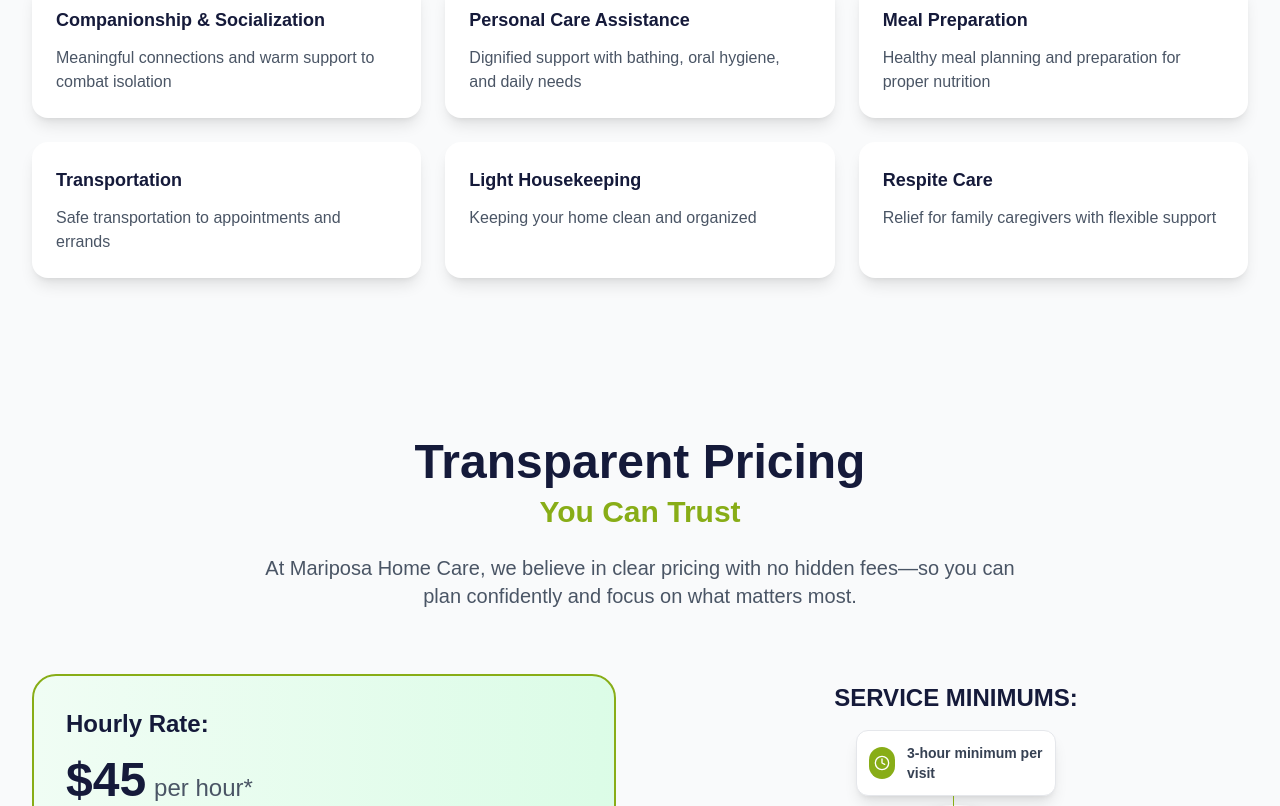
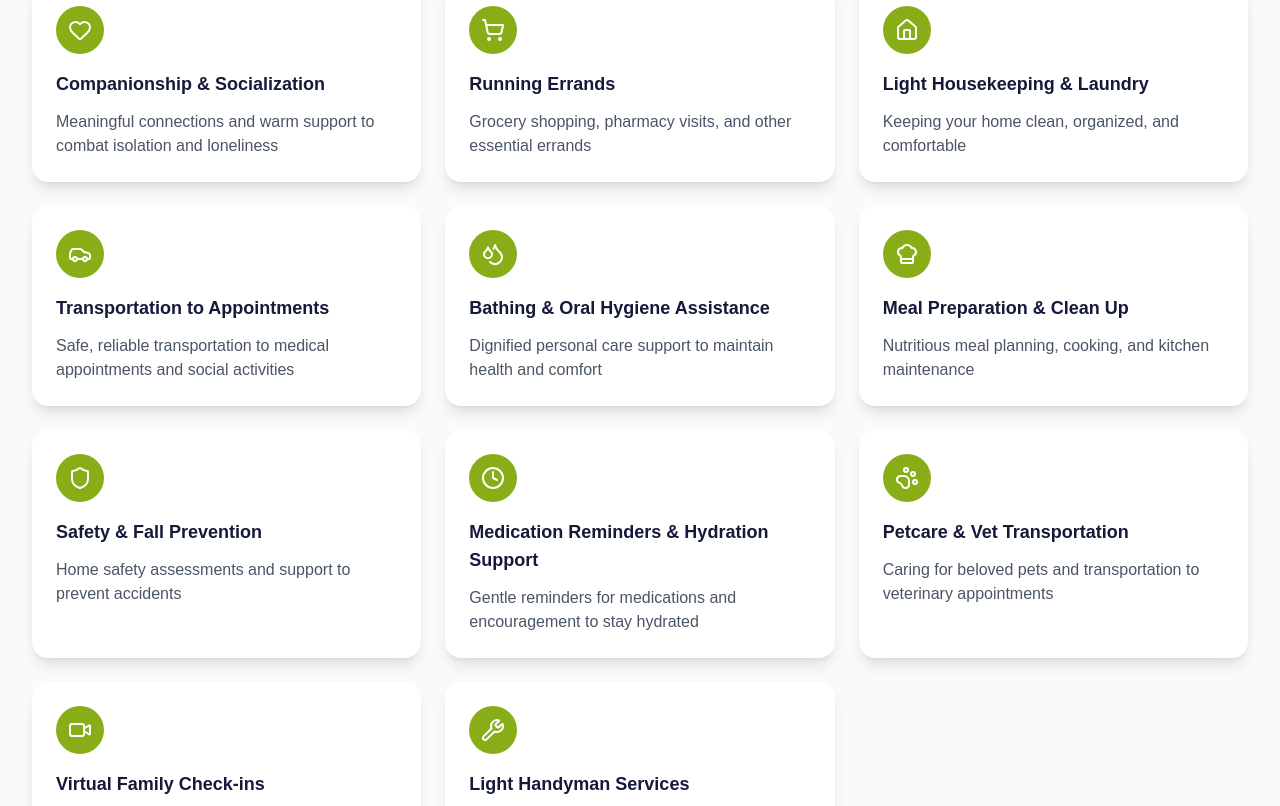
Before and after one commit to brendonwanderlust/mariposa-home-site, a React (Vite) app: page /seniors in a window 1280 px wide. Shown: the part 1334-2140 px from the top of the page. Built offline with nearby package versions, Linux system fonts and the light colour scheme.

Commit message:
senior services changes

```diff
--- a/src/components/Pricing.tsx
+++ b/src/components/Pricing.tsx
@@ -1,5 +1,6 @@
 import { Calendar, Clock } from "lucide-react";
 import React from "react";
+import PhoneLink from "./PhoneLink";
 
 interface PricingProps {
   variant?: "seniors" | "families";
@@ -100,7 +101,7 @@
               </h3>
               <div className="flex items-baseline mb-4">
                 <span className="text-5xl font-bold text-mariposa-navy">
-                  $45
+                  $50
                 </span>
                 <span className="text-2xl text-gray-600 ml-2">per hour*</span>
               </div>
@@ -257,12 +258,11 @@
             <button className="bg-white text-mariposa-navy border-2 border-white px-8 py-3 rounded-full font-bold text-lg hover:bg-gray-100 transition-all duration-300">
               Schedule Free Consultation
             </button>
-            <a
-              href="tel:+16124004532"
+
+            <PhoneLink
+              displayText="Call (612) 400-4532"
               className="bg-mariposa-navy border-2 border-mariposa-navy text-white px-8 py-3 rounded-full font-bold text-lg hover:bg-blue-900 transition-all duration-300"
-            >
-              Call (612) 400-4532
-            </a>
+            ></PhoneLink>
           </div>
         </div>
       </div>
--- a/src/components/layout/Footer.tsx
+++ b/src/components/layout/Footer.tsx
@@ -90,7 +90,6 @@
               <li>Senior Companion Care</li>
               <li>Personal Care Assistance</li>
               <li>Newborn & New Family Support</li>
-              <li>Caregiver Respite</li>
               <li>Light Housekeeping</li>
               <li>Transportation</li>
             </ul>
--- a/src/pages/seniors/Seniors.tsx
+++ b/src/pages/seniors/Seniors.tsx
@@ -1,5 +1,18 @@
 import { Link } from "react-router-dom";
 import Pricing from "../../components/Pricing";
+import {
+  Heart,
+  ShoppingCart,
+  Home,
+  Car,
+  Droplets,
+  ChefHat,
+  Shield,
+  Clock,
+  PawPrint,
+  Video,
+  Wrench,
+} from "lucide-react";
 
 const Seniors = () => {
   return (
@@ -95,58 +108,140 @@
           </div>
 
           <div className="grid md:grid-cols-2 lg:grid-cols-3 gap-6">
-            {/* Service cards will be added here */}
-            <div className="bg-white rounded-2xl p-6 shadow-lg">
+            <div className="bg-white rounded-2xl p-6 shadow-lg transition-all duration-300 hover:transform hover:scale-105 hover:shadow-xl cursor-pointer">
+              <div className="w-12 h-12 bg-mariposa-green rounded-full flex items-center justify-center mb-4">
+                <Heart className="w-6 h-6 text-white" />
+              </div>
               <h3 className="text-lg font-bold text-mariposa-navy mb-3">
                 Companionship & Socialization
               </h3>
               <p className="text-gray-600">
-                Meaningful connections and warm support to combat isolation
+                Meaningful connections and warm support to combat isolation and
+                loneliness
               </p>
             </div>
 
-            <div className="bg-white rounded-2xl p-6 shadow-lg">
+            <div className="bg-white rounded-2xl p-6 shadow-lg transition-all duration-300 hover:transform hover:scale-105 hover:shadow-xl cursor-pointer">
+              <div className="w-12 h-12 bg-mariposa-green rounded-full flex items-center justify-center mb-4">
+                <ShoppingCart className="w-6 h-6 text-white" />
+              </div>
               <h3 className="text-lg font-bold text-mariposa-navy mb-3">
-                Personal Care Assistance
+                Running Errands
               </h3>
               <p className="text-gray-600">
-                Dignified support with bathing, oral hygiene, and daily needs
+                Grocery shopping, pharmacy visits, and other essential errands
               </p>
             </div>
 
-            <div className="bg-white rounded-2xl p-6 shadow-lg">
+            <div className="bg-white rounded-2xl p-6 shadow-lg transition-all duration-300 hover:transform hover:scale-105 hover:shadow-xl cursor-pointer">
+              <div className="w-12 h-12 bg-mariposa-green rounded-full flex items-center justify-center mb-4">
+                <Home className="w-6 h-6 text-white" />
+              </div>
               <h3 className="text-lg font-bold text-mariposa-navy mb-3">
-                Meal Preparation
+                Light Housekeeping & Laundry
               </h3>
               <p className="text-gray-600">
-                Healthy meal planning and preparation for proper nutrition
+                Keeping your home clean, organized, and comfortable
               </p>
             </div>
 
-            <div className="bg-white rounded-2xl p-6 shadow-lg">
+            <div className="bg-white rounded-2xl p-6 shadow-lg transition-all duration-300 hover:transform hover:scale-105 hover:shadow-xl cursor-pointer">
+              <div className="w-12 h-12 bg-mariposa-green rounded-full flex items-center justify-center mb-4">
+                <Car className="w-6 h-6 text-white" />
+              </div>
               <h3 className="text-lg font-bold text-mariposa-navy mb-3">
-                Transportation
+                Transportation to Appointments
               </h3>
               <p className="text-gray-600">
-                Safe transportation to appointments and errands
+                Safe, reliable transportation to medical appointments and social
+                activities
               </p>
             </div>
 
-            <div className="bg-white rounded-2xl p-6 shadow-lg">
+            <div className="bg-white rounded-2xl p-6 shadow-lg transition-all duration-300 hover:transform hover:scale-105 hover:shadow-xl cursor-pointer">
+              <div className="w-12 h-12 bg-mariposa-green rounded-full flex items-center justify-center mb-4">
+                <Droplets className="w-6 h-6 text-white" />
+              </div>
               <h3 className="text-lg font-bold text-mariposa-navy mb-3">
-                Light Housekeeping
+                Bathing & Oral Hygiene Assistance
               </h3>
               <p className="text-gray-600">
-                Keeping your home clean and organized
+                Dignified personal care support to maintain health and comfort
               </p>
             </div>
 
-            <div className="bg-white rounded-2xl p-6 shadow-lg">
+            <div className="bg-white rounded-2xl p-6 shadow-lg transition-all duration-300 hover:transform hover:scale-105 hover:shadow-xl cursor-pointer">
+              <div className="w-12 h-12 bg-mariposa-green rounded-full flex items-center justify-center mb-4">
+                <ChefHat className="w-6 h-6 text-white" />
+              </div>
               <h3 className="text-lg font-bold text-mariposa-navy mb-3">
-                Respite Care
+                Meal Preparation & Clean Up
               </h3>
               <p className="text-gray-600">
-                Relief for family caregivers with flexible support
+                Nutritious meal planning, cooking, and kitchen maintenance
+              </p>
+            </div>
+
+            <div className="bg-white rounded-2xl p-6 shadow-lg transition-all duration-300 hover:transform hover:scale-105 hover:shadow-xl cursor-pointer">
+              <div className="w-12 h-12 bg-mariposa-green rounded-full flex items-center justify-center mb-4">
+                <Shield className="w-6 h-6 text-white" />
+              </div>
+              <h3 className="text-lg font-bold text-mariposa-navy mb-3">
+                Safety & Fall Prevention
+              </h3>
+              <p className="text-gray-600">
+                Home safety assessments and support to prevent accidents
+              </p>
+            </div>
+
+            <div className="bg-white rounded-2xl p-6 shadow-lg transition-all duration-300 hover:transform hover:scale-105 hover:shadow-xl cursor-pointer">
+              <div className="w-12 h-12 bg-mariposa-green rounded-full flex items-center justify-center mb-4">
+                <Clock className="w-6 h-6 text-white" />
+              </div>
+              <h3 className="text-lg font-bold text-mariposa-navy mb-3">
+                Medication Reminders & Hydration Support
+              </h3>
+              <p className="text-gray-600">
+                Gentle reminders for medications and encouragement to stay
+                hydrated
+              </p>
+            </div>
+
+            <div className="bg-white rounded-2xl p-6 shadow-lg transition-all duration-300 hover:transform hover:scale-105 hover:shadow-xl cursor-pointer">
+              <div className="w-12 h-12 bg-mariposa-green rounded-full flex items-center justify-center mb-4">
+                <PawPrint className="w-6 h-6 text-white" />
+              </div>
+              <h3 className="text-lg font-bold text-mariposa-navy mb-3">
+                Petcare & Vet Transportation
+              </h3>
+              <p className="text-gray-600">
+                Caring for beloved pets and transportation to veterinary
+                appointments
+              </p>
+            </div>
+
+            <div className="bg-white rounded-2xl p-6 shadow-lg transition-all duration-300 hover:transform hover:scale-105 hover:shadow-xl cursor-pointer">
+              <div className="w-12 h-12 bg-mariposa-green rounded-full flex items-center justify-center mb-4">
+                <Video className="w-6 h-6 text-white" />
+              </div>
+              <h3 className="text-lg font-bold text-mariposa-navy mb-3">
+                Virtual Family Check-ins
+              </h3>
+              <p className="text-gray-600">
+                Technology support to stay connected with family and friends
+              </p>
+            </div>
+
+            <div className="bg-white rounded-2xl p-6 shadow-lg transition-all duration-300 hover:transform hover:scale-105 hover:shadow-xl cursor-pointer">
+              <div className="w-12 h-12 bg-mariposa-green rounded-full flex items-center justify-center mb-4">
+                <Wrench className="w-6 h-6 text-white" />
+              </div>
+              <h3 className="text-lg font-bold text-mariposa-navy mb-3">
+                Light Handyman Services
+              </h3>
+              <p className="text-gray-600">
+                Simple home maintenance like changing lightbulbs and fire alarm
+                batteries
               </p>
             </div>
           </div>
```
Also changed, not shown: src/pages/recruitment/Recruitment.tsx (+5 -5 lines).
